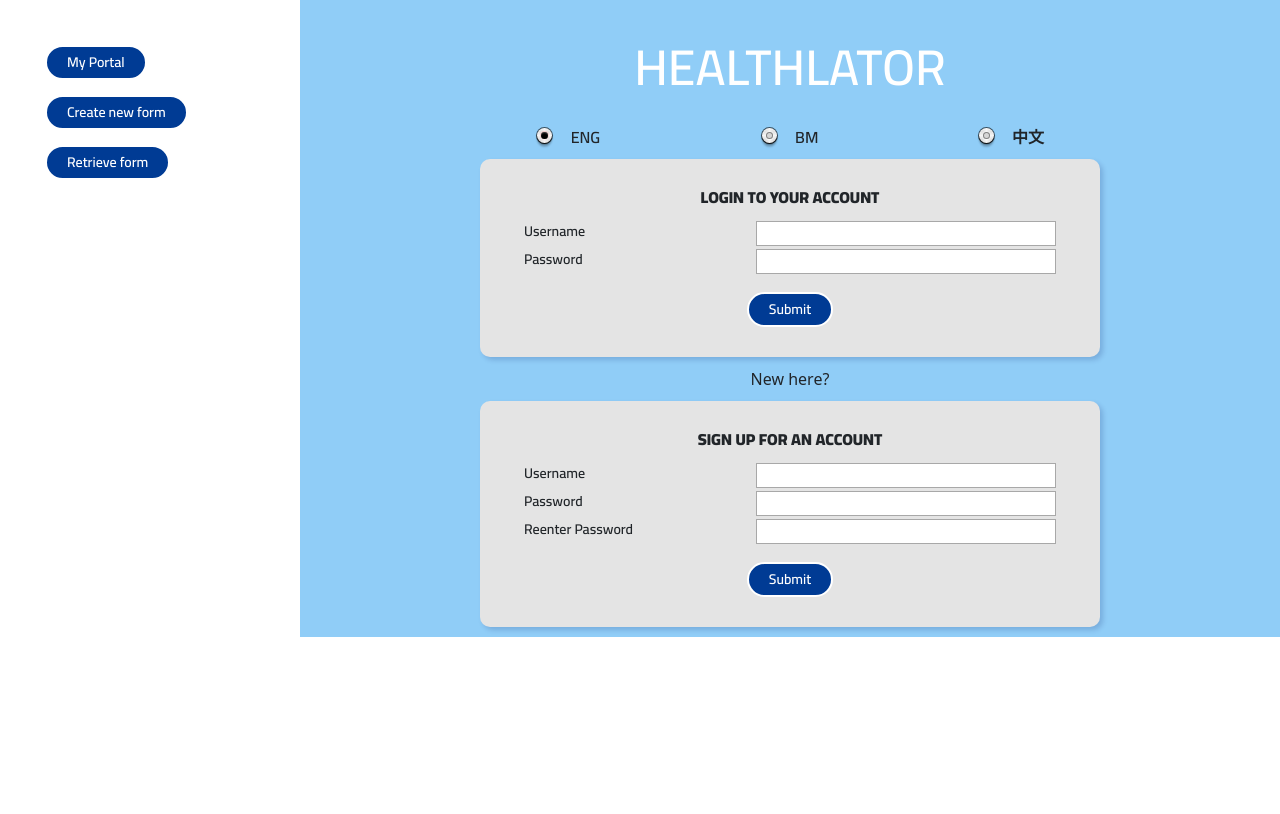
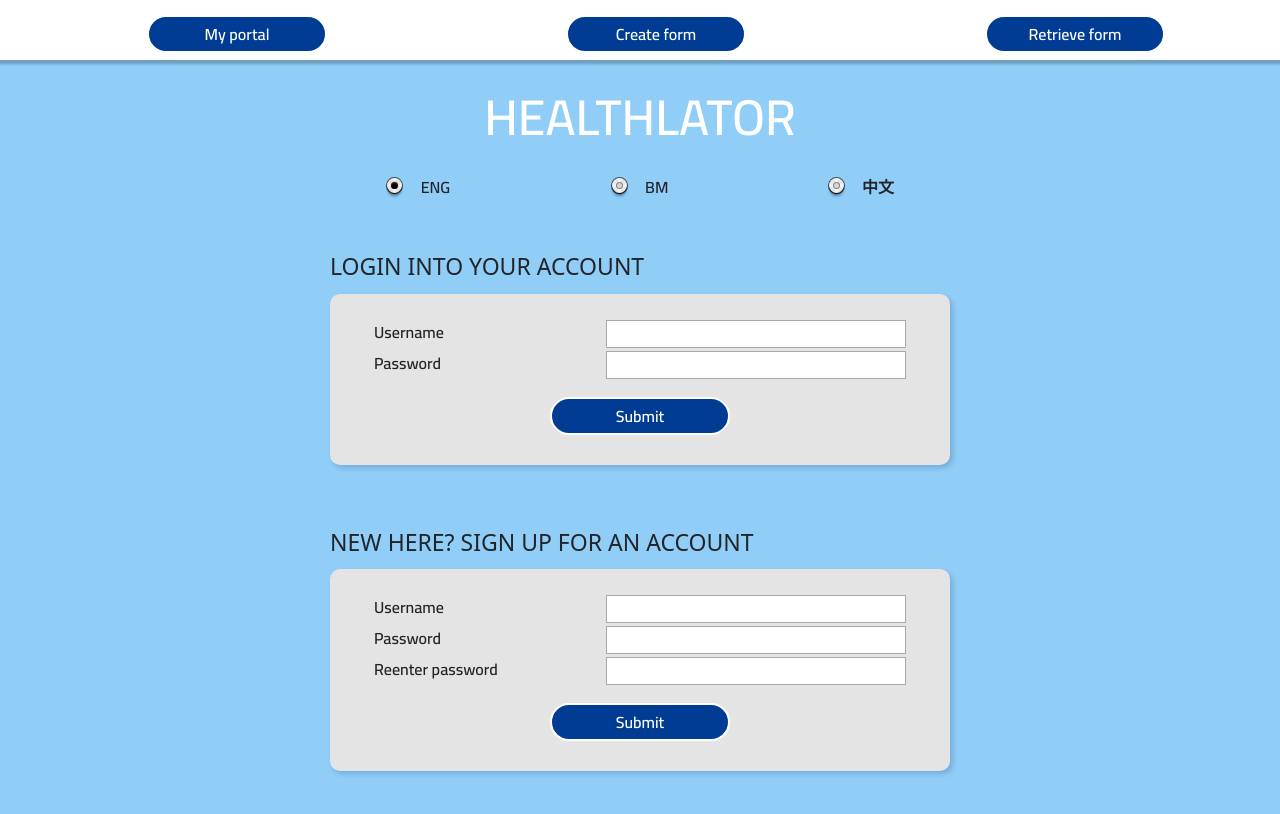
Before and after one commit to AletteXin/React-Healthlator, a React (Create React App) app: page / in a window 1280 px wide. Shown: the top 814 px of the page. Built offline with nearby package versions, Linux system fonts and the light colour scheme.

Commit message:
navigation

```diff
--- a/src/assets/translations/bm.js
+++ b/src/assets/translations/bm.js
@@ -9,8 +9,14 @@ export const translations_bm = {
     "submit.title": "Hantar",
     "formcreated.message": "Rekod anda telah dibina. Nombor borang tersebut: ",
 
+    "portal.nav": "Portal saya",
+    "retrieve.nav": "Dapat borang lama",
+    "newform.nav": "Cipta borang baru",
+
     "overview.title": "MAKLUMAT PESAKIT",
     "newentry.title": "BINA REKOD BARU",
+    "login.title": "LOG MASUK AKAUN",
+    "signup.title": "MENDAFTER AKAUN BARU",
     "newentry.label": "Bina Rekod Baru",
     "currentsymptoms.title": "SIMPTOM SEMASA",
     "chronicconditions.title": "PENYAKIT KRONIK",
--- a/src/assets/translations/cn.js
+++ b/src/assets/translations/cn.js
@@ -11,9 +11,15 @@ export const translations_cn = {
 
     "overview.title": "病人详情",
     "newentry.title": "创建新条目",
+    "login.title": "登录帐户",
+    "signup.title": "注册帐户",
     "newentry.label": "创建新条目",
     "currentsymptoms.title": "症状",
     "chronicconditions.title": "慢性病",
+
+    "portal.nav": "我的门户",
+    "retrieve.nav": "检索旧表格",
+    "newform.nav": "创建新表格",
 
     "name.label": "姓名",
     "createdon.label": "表格创建于",
--- a/src/assets/translations/en.js
+++ b/src/assets/translations/en.js
@@ -2,7 +2,7 @@ export const translations_en = {
 
     "login.username": "Username",
     "login.password": "Password",
-    "login.repassword": "Reenter Password",
+    "login.repassword": "Reenter password",
 
     "retrieve.title": "RETRIEVE PREVIOUS RECORD",
     "formid.title": "Form ID",
@@ -11,9 +11,15 @@ export const translations_en = {
 
     "overview.title": "PATIENT DETAILS",
     "newentry.title": "CREATE NEW RECORD",
+    "login.title": "LOGIN INTO YOUR ACCOUNT",
+    "signup.title": "NEW HERE? SIGN UP FOR AN ACCOUNT",
     "newentry.label": "Create new record",
     "currentsymptoms.title": "CURRENT SYMPTOMS",
     "chronicconditions.title": "EXISTING CHRONIC CONDITIONS",
+
+    "portal.nav": "My portal",
+    "retrieve.nav": "Retrieve form",
+    "newform.nav": "Create form",
 
     "name.label": "Name",
     "createdon.label": "Form created on",
@@ -50,13 +56,13 @@ export const translations_en = {
     "highbloodpressure.label": "High blood pressure",
     "highcholesterol.label": "High cholesterol",
     "asthma.label": "Asthma",
-    "chronickidney.label": "Kidney Disease",
+    "chronickidney.label": "Kidney disease",
     "arthritis.label": "Arthritis",
     "pancreaticcancer.label": "Pancreatic Cancer",
     "stroke.label": "Stroke",
     "alzheimer.label": "Alzheimer",
     "cancer.label": "Cancer",
-    "liverdisease.label": "Liver Disease",
+    "liverdisease.label": "Liver disease",
     "livercancer.label": "Liver Cancer",
     "colorectalcancer.label": "Colorectal Cancer",
     "copd.label": "COPD",
--- a/src/components/HealthCard.js
+++ b/src/components/HealthCard.js
@@ -126,11 +126,13 @@ function HealthCard({previousName, previousId, entryRecorded, setEntryRecorded})
                 </Container>) */}
                 {/* : ( */}
                     <div>
+
                     <div className="HealthCardBox">
+
                         <Container>
+                        <Row className="boxSubtitle">{t("overview.title")}</Row>
+                            <Container className="subBox">
 
-                            <Container className="subBox">
-                                <Row className="boxSubtitle">{t("overview.title")}</Row>
                                 <HealthCardField field={t("formid.title")} patientInfo={id} />
                                 <HealthCardField field={t("name.label")} patientInfo={name} />
                             <HealthCardField field={t("createdon.label")} patientInfo={createdOn} />
--- a/src/components/LeftNav.js
+++ b/src/components/LeftNav.js
@@ -1,24 +1,54 @@
-
+import { useState } from "react";
 import { Link } from "react-router-dom";
+import { useTranslation } from "react-i18next";
+import "../i18n";
 
 function LeftNav() {
+
+    const { t, i18n } = useTranslation();
+    const [isNavExpanded, setIsNavExpanded] = useState(false)
+
 
     return (
 
         <div>
-            <div className="leftBorder">
-                <div><Link to="/">
-                    <button class="submitbutton">My Portal</button>
-                    </Link>
+            <nav className="navigation">
+
+                <button className="hamburger"
+                    onClick={() => {
+                        setIsNavExpanded(!isNavExpanded);
+                    }}
+                >
+                    MENU
+                </button>
+
+                <div className="navigationMenu">
+                    <div
+                        className={
+                            isNavExpanded ? "navigationMenu expanded" : "navigationMenu"
+                        }
+                    >
+                        {/* <div className="leftBorder"> */}
+                        <ul>
+                            <li>
+
+                                <Link to="/">
+                                    <button className="submitbutton">{t("portal.nav")}</button>
+                                </Link>
+                            </li>
+                            <li >
+                                <Link to="/newform">
+                                    <button className="submitbutton">{t("newform.nav")}</button></Link>
+                            </li>
+                            <li><Link to="/retrieveprevious"><button className="submitbutton">{t("retrieve.nav")}</button>
+                            </Link>
+                            </li>
+                        </ul>
+
+
+                    </div>
                 </div>
-                <div >
-                    <Link to="/newform">
-                        <button class="submitbutton">Create new form</button></Link>
-                </div>
-                <div><Link to="/retrieveprevious"><button class="submitbutton">Retrieve form</button>
-                </Link>
-                </div>
-            </div>
+            </nav>
         </div>
 
     );
--- a/src/components/Login.js
+++ b/src/components/Login.js
@@ -49,18 +49,18 @@ function Login() {
 
     return (
 
-        <div className="blocks">
+        <div>
             <div className="App">
                 <div>
                     <Title />
                     <Language />
-
+                    <div className="subtitlelogin">
+                        {t("login.title")}
+                </div>
                     <div>
 
                         <div className="UserInputBox">
-                            <div className="boxSubtitle">
-                                LOGIN TO YOUR ACCOUNT
-                </div>
+
                             <Container>
 
                                 <Container className="subBox">
@@ -107,16 +107,13 @@ function Login() {
                             {errorMessage}
                         </div>
 
-                    New here?
                     <SignUp />
                     </div>
 
                 </div>
 
             </div>
-            <footer className="footer">
 
-            </footer>
         </div >
     );
 }
--- a/src/components/SignUp.js
+++ b/src/components/SignUp.js
@@ -45,13 +45,13 @@ function SignUp() {
 
 
         <div>
-
+            <div className="subtitlelogin">
+                {t("signup.title")}
+                </div>
 
 
             <div className="UserInputBox">
-                <div className="boxSubtitle">
-                    SIGN UP FOR AN ACCOUNT
-                </div>
+
                 <Container>
 
                     <Container className="subBox">
@@ -110,7 +110,9 @@ function SignUp() {
                 </Container>
 
             </div>
+            <footer className="footer">
 
+            </footer>
 
         </div>
 
--- a/src/components/UserInput.js
+++ b/src/components/UserInput.js
@@ -26,12 +26,14 @@ function UserInput({ setPreviousName, setPreviousId, setEntryRecorded }) {
 
 
     return (
+        <div>
+            <Row className="subtitle">{t("retrieve.title")}</Row>
         <div className="UserInputBox">
             <Container>
 
                 <Container className="subBox">
                     <form onSubmit={(e) => submitUser(e)}>
-                        <Row className="boxSubtitle">{t("retrieve.title")}</Row>
+
 
                         <Row className="fieldRow">
                             <Col className="fieldRow">{t("name.label")}</Col>
@@ -69,7 +71,7 @@ function UserInput({ setPreviousName, setPreviousId, setEntryRecorded }) {
                 </Container>
 
             </Container>
-
+            </div>
         </div>
     );
 }
--- a/src/index.css
+++ b/src/index.css
@@ -27,16 +27,13 @@ code {
   flex-direction: column;
   padding-top: 30px;
   background-color: rgb(144, 205, 247);
-  margin: 0px;
-  margin-left: 300px;
 }
 
 
 .leftBorder {
   position: fixed;
-  width: 300px;
-  height: 100%;
-  background-color: white;
+  width: 10%;
+  height: 50%;
   padding: 30px;
   display: inline-block;
 }
@@ -56,7 +53,7 @@ code {
   flex-direction: column;
   padding-top: 30px;
   background-color: rgb(144, 205, 247);
-  margin: 0px;
+
 }
 
 
@@ -68,6 +65,7 @@ code {
   font-size: 50px;
   font-family: 'Cairo', sans-serif;
   font-weight: 600;
+  padding-top: 50px;
 }
 
 
@@ -113,6 +111,24 @@ code {
   flex-direction: column;
 }
 
+
+.subtitlelogin {
+  font-size: 23px;
+  padding-top: 50px;
+  align-items: left;
+  text-align: left;
+  padding-left: 10px;
+}
+
+.subtitle {
+  font-size: 23px;
+  padding-top: 50px;
+  align-items: left;
+  text-align: left;
+  padding-left: 20px;
+
+}
+
 .HealthCardBox{
   width: 620px;
   background-color: rgb(228, 228, 228);
@@ -131,7 +147,7 @@ code {
 
 
 .symptomBox{
-  font-size: 14px;
+  font-size: 16px;
   background-color: rgb(255, 255, 255);
   border-radius: 20px;
   padding: 3px;
@@ -153,7 +169,7 @@ code {
   border-width: 2px;
   border-color: rgb(0, 59, 148);
   color: rgb(0, 59, 148);
-  font-size: 14px;
+  font-size: 16px;
   font-family: 'Cairo', sans-serif;
   font-weight: 600;
 }
@@ -162,7 +178,7 @@ code {
   font-style: bold;
   font-family: 'Cairo', sans-serif;
   font-weight: 600;
-
+  z-index: 0;
 }
 
 .fieldRow{
@@ -172,7 +188,7 @@ code {
   display: flex;
   justify-content: left;
   align-items: left;
-  font-size: 14px;
+  font-size: 16px;
     font-family: 'Cairo', sans-serif;
     font-weight: 600;
 }
@@ -183,7 +199,7 @@ code {
   justify-content: left;
   align-items: left;
   background-color: rgb(238, 238, 238);
-  font-size: 14px;
+  font-size: 16px;
     font-family: 'Cairo', sans-serif;
     font-weight: 600;
 }
@@ -233,20 +249,20 @@ code {
   border-width: 2px;
   margin: 15px;
   margin-bottom: 0;
-  font-size: 14px;
-    font-family: 'Cairo', sans-serif;
-    font-weight: 600;
+  font-size: 16px;
+  font-family: 'Cairo', sans-serif;
+  font-weight: 600;
+width: 180px;
 }
 
 .submitbutton:hover{
-  background-color: transparent;
+  background-color: white;
   color: black;
   border-color: black;
-
 }
 
 .footer{
-  height: 30px;
+  height: 150px;
 }
 
 .language{
@@ -295,8 +311,118 @@ input[type="radio"]:checked:after {
 
 
 
+
+
+.navigation {
+  height: 60px;
+  width: 100%;
+  padding-left: 100px;
+  padding-right: 100px;
+  display: inline;
+  justify-content: center;
+  align-items: center;
+  text-align: center;
+  position: fixed;
+  background-color: #fff;
+  color: black;
+  box-shadow: 0 2px 2px 2px rgba(9, 9, 9, 0.23);
+  z-index: 1;
+}
+
+.navigationMenu {
+  align-items: center;
+  text-align: center;
+}
+
+.navigationMenu ul {
+  display: flex;
+  justify-content: space-between;
+  align-items: center;
+}
+
+.navigationMenu li {
+  list-style-type: none;
+    align-items: center;
+}
+.navigationMenu li a {
+  text-decoration: none;
+  display: block;
+  width: 100%;
+    align-items: center;
+}
+
+.hamburger {
+  border: 0;
+  height: 60px;
+  width: 60px;
+  padding: 0.5rem;
+  border-radius: 50%;
+  font-size: 12px;
+  color: white;
+  background-color: rgb(0, 59, 148);
+  cursor: pointer;
+  transition: background-color 0.2s ease-in-out;
+position: absolute;
+  top: 90%;
+  right: 25px;
+  transform: translateY(-50%);
+  display: none;
+}
+
+.hamburger:hover {
+  background-color: rgb(0, 59, 148);
+}
+
+
 @media (max-width: 900px) {
-.UserInputBox{
+
+.hamburger {
+    display: block;
+  }
+
+  .navigation{
+  background-color: transparent;
+  color: black;
+  box-shadow: none;
+    z-index: 1;
+  }
+
+.navigationMenu ul {
+    display: none;
+
+  }
+
+
+    .navigationMenu ul {
+     position: absolute;
+    top: 60px;
+    right: 0;
+    flex-direction: column;
+    width: 50%;
+    height: calc(100vh - 77px);
+    background-color: rgba(255, 255, 255, 0.527);
+  }
+  .navigationMenu li {
+    text-align: center;
+    margin: 0;
+  }
+  .navigationMenu li a {
+    color: black;
+    width: 100%;
+    padding: 1.5rem 0;
+  }
+
+
+  .navigationMenu ul {
+    /* previous styles */
+    display: none;
+  }
+
+.navigationMenu.expanded ul {
+    display: block;
+  }
+
+  .UserInputBox{
   width: 360px;
   padding-left: 8px;
   padding-right: 8px;
@@ -323,4 +449,15 @@ text-align: center;
 padding-top: 5px;
 }
 
+
+
+
+.submitbutton{
+width: 150px;
+
 }
+
+
+
+
+}
```
Also changed, not shown: src/components/InputForm.js (+7 -18 lines).
